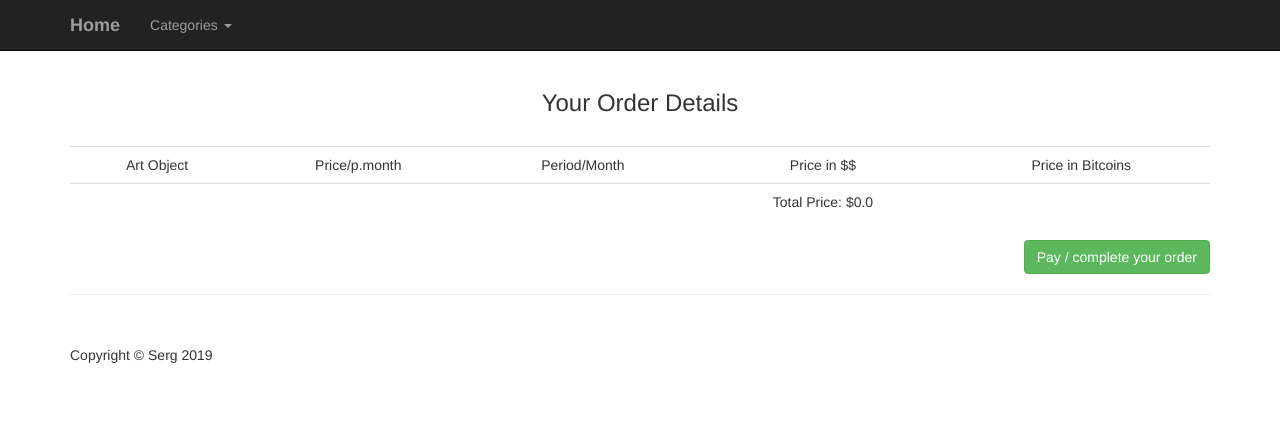
After one commit to salozher/webshop_test1, a Django app: page /makeorder/ in a window 1280 px wide. The commit adds this page. Shown: the top 424 px of the page. Run offline with Django 3.2, Linux system fonts and the light colour scheme; data that the repository does not hold is empty; some libraries are stand-ins or nearby versions.

Commit message:
updated cart_item's minimal rent time and price calculation, added confirmation button to proceed to the order checkout

```diff
--- a/rentshop/models.py
+++ b/rentshop/models.py
@@ -7,7 +7,8 @@ from django.urls import reverse
 from django.conf import settings
 from django.contrib.auth.models import User
 from django.utils import timezone
-from .utils import random_generator, random_string_generator, unique_slug_generator, order_id_generator, make_btc_account
+from .utils import random_generator, random_string_generator, unique_slug_generator, order_id_generator, \
+    make_btc_account
 from django.contrib.auth.models import BaseUserManager, AbstractBaseUser
 
 
@@ -43,11 +44,10 @@ class ProductManager(models.Manager):
     def all(self, *args, **kwargs):
         return super(ProductManager, self).get_queryset().filter(available=True)
 
+
 class OrderManager(models.Manager):
     def all(self, *args, **kwargs):
         return super(OrderManager, self).get_queryset().all()
-
-
 
 
 class MyUserManager(BaseUserManager):
@@ -156,10 +156,6 @@ pre_save.connect(pre_save_user_btc_account_set, sender=MyUser)
 # pre_save.connect(pre_save_user_wallet, sender=MyUser)
 
 
-
-
-
-
 class Art(models.Model):
     category = models.ForeignKey(Category, on_delete=models.PROTECT)
     title = models.CharField(max_length=100)
@@ -194,7 +190,6 @@ def pre_save_art_slug(sender, instance, *args, **kwargs):
 
 pre_save.connect(pre_save_art_slug, sender=Art)
 
-
 # def pre_save_category_slug(sender, instance, *args, **kwargs):
 #     if not instance.slug:
 #         slug = unique_slug_generator(sender, instance)
@@ -202,6 +197,20 @@ pre_save.connect(pre_save_art_slug, sender=Art)
 #
 #
 # pre_save.connect(pre_save_category_slug, sender=Art)
+
+# RENT_LENGTH_CHOICES = (
+#     ('3', 3),
+#     ('4', 4),
+#     ('5', 5),
+#     ('6', 6),
+#     ('7', 7),
+#     ('8', 8),
+#     ('9', 9),
+#     ('10', 10),
+#     ('11', 11),
+#     ('12', 12),
+# )
+
 
 class CartItem(models.Model):
     product = models.ForeignKey(Art, on_delete=models.PROTECT)
@@ -224,6 +233,9 @@ class Cart(models.Model):
         product = Art.objects.get(slug=product_slug)
         new_item, _ = CartItem.objects.get_or_create(product=product, item_total=product.price)
         if new_item not in cart.items.all():
+            new_item.rent_length = 3
+            new_item.item_total = new_item.item_total*3
+            new_item.save()
             cart.items.add(new_item)
             cart.save()
             product.available = False
@@ -240,17 +252,20 @@ class Cart(models.Model):
                 product.save()
 
 
-
 class Order(models.Model):
-    order_id = models.CharField(verbose_name='Order id', max_length=100, unique=True, editable=False, blank=True)
-    art_item = models.ForeignKey(Art, related_name='art_ordered', on_delete=models.CASCADE, blank=True)
+    order_id = models.CharField(verbose_name='Order id', max_length=100, unique=True, editable=True, blank=True)
+    art_item = models.CharField(verbose_name='Art item', max_length=200, unique=False, editable=True, blank=True)
+    renting_person = models.CharField(verbose_name='Renting person email', max_length=200, unique=False, editable=False,
+                                      blank=True)
+    order_start_date = models.DateField(default=timezone.now(), blank=True)
+    order_end_date = models.DateField(default=timezone.now(), blank=True)
     transaction_complete = models.BooleanField(default=False)
     amount_payed = models.DecimalField(max_digits=10, decimal_places=7)
     exchange_rate = models.DecimalField(max_digits=10, decimal_places=7)
     objects = OrderManager()
 
     def __str__(self):
-        return self.art_item.title
+        return "Order Number{0}:".format(str(self.id))
 
 
 def pre_save_order_id(sender, instance, *args, **kwargs):
--- /dev/null
+++ b/rentshop/templates/order.html
@@ -0,0 +1,63 @@
+{% extends 'base.html' %}
+
+{% load static %}
+
+{% block content %}
+    <h3 class="text-center">Your Order Details</h3>
+    <br>
+    <table class="table">
+        <tr>
+            <td class="text-center">Art Object</td>
+            <td class="text-center">Price/p.month</td>
+            <td class="text-center">Period/Month</td>
+            <td class="text-center">Price in $$</td>
+            <td class="text-center">Price in Bitcoins</td>
+        </tr>
+        {% for item in cart.items.all %}
+            <tr class="cart-item-{{ item.product.id }}" item="{{ item.product.title }}">
+
+                <td class="text-center"><strong>{{ item.product.title }}</strong><img src="{{ item.product.cover.url }}"
+                                                                                      alt=""
+                                                                                      style="width: 50px; height: auto">
+                </td>
+                <td class="text-center">${{ item.product.price }}</td>
+                <td class="text-center">{{ item.rent_length }}</td>
+{#                    <form action="" method="GET">#}
+{#                        <input id="rent_period" type="number" name="rent_length" class="item_rent_length"#}
+{#                               data-id="{{ item.id }}" value="{{ item.rent_length }}" step="1" min="3"#}
+{#                               max="12"#}
+{#                               style="width: 44px"> <a>#}
+{#                    </a></form>#}
+{#                </td>#}
+                <td class="text-center" id="cart-item-total-{{ item.id }}">${{ item.item_total }}</td>
+                <td class="text-center"><a class="remove_from_cart" data-slug="{{ item.product.slug }}"
+                                           data-id="{{ item.product.id }}">
+                    <button class="btn btn-danger">Remove from cart</button>
+                </a></td>
+            </tr>
+            <script src="https://code.jquery.com/jquery-3.3.1.js"></script>
+            <script>
+                datavalue = $('.item_rent_length').val()
+                console.log(datavalue)
+
+            </script>
+        {% endfor %}
+        <tr>
+            <td></td>
+            <td></td>
+            <td></td>
+            <td class="text-center" id="cart-total-price">Total Price: ${{ cart.cart_total }}</td>
+            <td></td>
+
+        </tr>
+
+    </table>
+
+    <div>
+        <a class="pull-right" href={% url "make_order" %}>
+            <button class="btn btn-success">Pay / complete your order</button>
+        </a>
+    </div>
+
+
+{% endblock content %}
--- a/rentshop/urls.py
+++ b/rentshop/urls.py
@@ -1,8 +1,21 @@
 from django.conf.urls import url
 from django.contrib.auth.views import LoginView, LogoutView
 from django.urls import path
-from rentshop.views import home_view, product_view, category_view, cart_view, add_to_cart_view, remove_from_cart_view, \
-    ArtsOfOwnerInRent, ArtsOfOwner, UploadArtView, delete_art, remove_from_cart_all_view, return_art, change_rent_period
+from rentshop.views import (
+    home_view,
+    product_view,
+    category_view,
+    cart_view,
+    add_to_cart_view,
+    remove_from_cart_view,
+    ArtsOfOwnerInRent,
+    ArtsOfOwner,
+    UploadArtView,
+    delete_art,
+    remove_from_cart_all_view,
+    return_art, change_rent_period,
+    make_order
+)
 
 urlpatterns = [
     path('login/', LoginView.as_view(), name='login'),
@@ -20,6 +33,7 @@ urlpatterns = [
     path('change_rent_period/', change_rent_period, name='change_rent_period'),
 
     path('cart/', cart_view, name='cart'),
+    path('makeorder/', make_order, name='make_order'),
 
     path('add_to_cart/', add_to_cart_view, name='add_to_cart'),
     path('remove_from_cart/', remove_from_cart_view, name='remove_from_cart'),
--- a/rentshop/views.py
+++ b/rentshop/views.py
@@ -299,3 +299,21 @@ def change_rent_period(request):
         {'cart_total': cart.items.count(),
          'item_total': cart_item.item_total,
          'cart_total_price': cart.cart_total})
+
+
+def make_order(request):
+    categories = Category.objects.all()
+    try:
+        cart_id = request.session['cart_id']
+        cart = Cart.objects.get(id=cart_id)
+        request.session['total'] = cart.items.count()
+    except:
+        cart = Cart()
+        cart.save()
+        cart_id = cart.id
+        request.session['cart_id'] = cart_id
+    context = {
+        'cart': cart,
+        'categories': categories,
+    }
+    return render(request, 'order.html', context)
```
Also changed, not shown: rentshop/templates/cart.html (+9 -2 lines), rentshop/migrations/0003_auto_20191015_1302.py (added).
